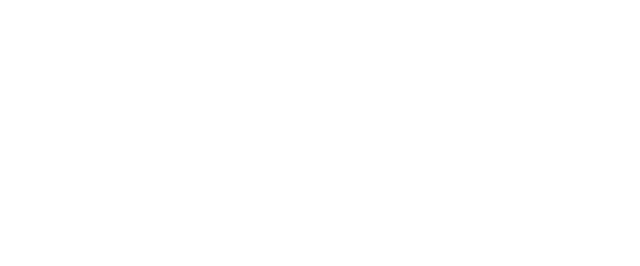
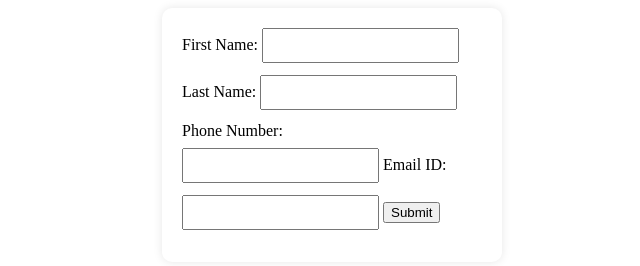
Before and after one commit to acciojob/form-login-2-JyotiRekhaGiri, a website: page main.html in a window 1280 px wide. Shown: the whole page, without its empty margins (308-948 px from the left). Drawn offline with Linux system fonts and the light colour scheme.

Commit message:
created a submission

```diff
--- a/main.html
+++ b/main.html
@@ -10,7 +10,21 @@
 	<!-- the entire body must be written by student -->
     <script type="text/javascript" src="./script.js">
 </script>
+	<form id="myForm">
+		<label>First Name:</label>
+		<input type='text' id="firstName" name="First Name" required>
 
+		<label>Last Name:</label>
+		<input type='text' id="lastName" name="Last Name" required>
+
+		<label>Phone Number:</label>
+		<input type="tel" id="phoneNumber" name="Phone Number" required>
+
+		<label>Email ID:</label>
+		<input type="email" id="email" name="Email ID" required>
+
+		<button type="button" onclick="submitForm()">Submit</button>
+	</form>
 </body>
 
 </html>
--- a/script.js
+++ b/script.js
@@ -1 +1,14 @@
 //your JS code here. If required.
+function submitForm(){
+	var firstName = document.getElementById("firstName").value;
+	var lastName = document.getELementById("lastName").value;
+	var phoneNum = document.getElementById("phoneNumber").value;
+	var emailId = document.getElementById("email").value;
+
+	var alertMessage = "First Name:"+firstName+ "\n"+"Last Name:"+ lastName+ "\n"+
+		"Phone Number:"+ phoneNum+"\n"+"Email ID:"+emailId+"\n";
+
+	alert(alertMessage);
+	document.getElementById("myForm").reset();
+	document.querySelector("button").style.backgroundColor="blue";
+}
--- a/styles.css
+++ b/styles.css
@@ -1 +1,26 @@
 /*  your css code here. If applicable */
+form{
+	width: 300px;
+	padding: 20px;
+	margin: 0 auto;
+	border-radius: 10px;
+	box-shadow: 0 0 10px rgba(0,0,0, 0.1);
+	background-color: #ffff;
+}
+
+label{
+	display: inline-block;
+	margin-bottom: 8px;
+	text-align: left;
+}
+
+input{
+	margin-bottom: 12px;
+	padding: 8px;
+	width: calc(100%-16px);
+	box-sizing: border-box;
+}
+
+button{
+	cursor: pointer;
+}
```
